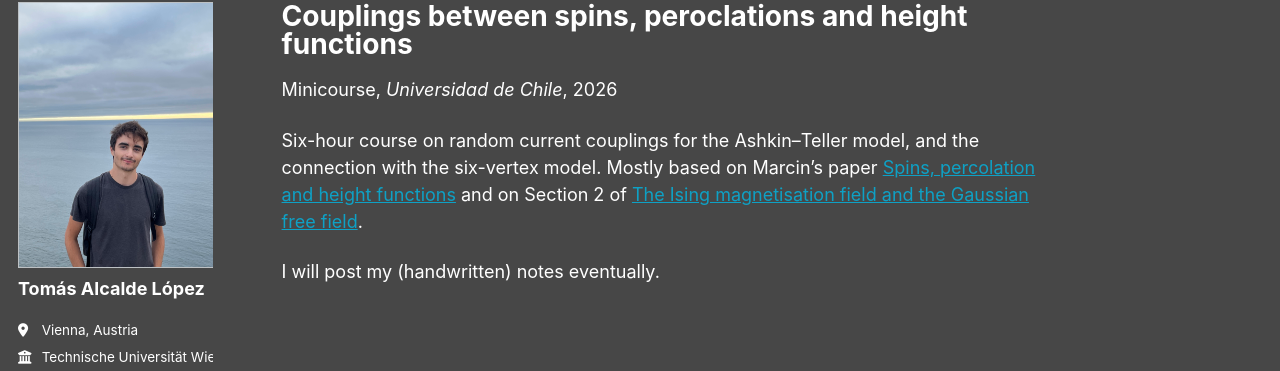
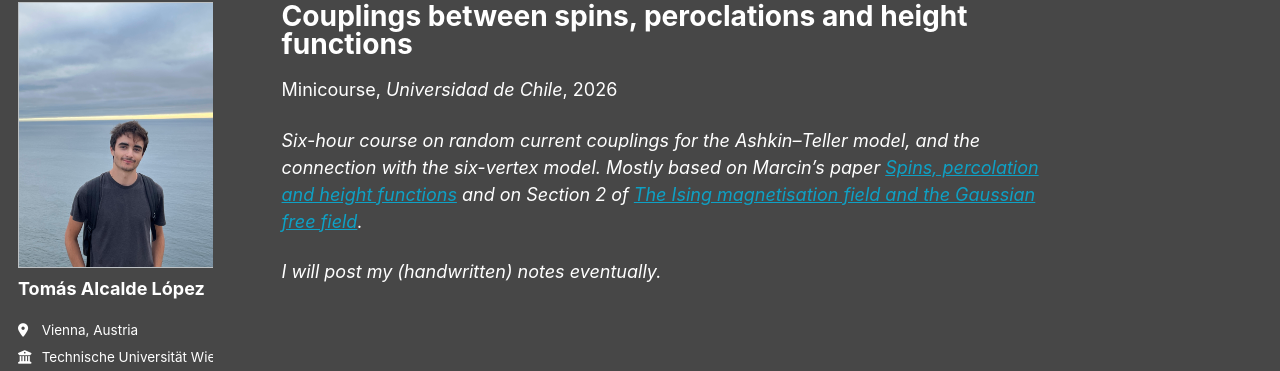
Before and after one commit to tomas-alcalde/tomas-alcalde.github.io, a Jekyll site: the page built from _teaching/chile_minicourse_SPH.md, in a window 1280 px wide. Shown: the part 99-470 px from the top of the page. Built offline with Jekyll 4.4.1, drawn with Linux system fonts in a browser that asks for light colours; some web fonts are replaced.

```diff
--- a/_teaching/chile_minicourse_SPH.md
+++ b/_teaching/chile_minicourse_SPH.md
@@ -8,6 +8,6 @@ date: 10/2026
 location: "Santiago, Chile"
 ---
 
-Six-hour course on random current couplings for the Ashkin--Teller model, and the connection with the six-vertex model. Mostly based on Marcin's paper [Spins, percolation and height functions](https://arxiv.org/abs/1909.07351) and on Section 2 of [The Ising magnetisation field and the Gaussian free field]({% link _publications/ising_gff.md %}).
+*Six-hour course on random current couplings for the Ashkin--Teller model, and the connection with the six-vertex model. Mostly based on Marcin's paper [Spins, percolation and height functions](https://arxiv.org/abs/1909.07351) and on Section 2 of [The Ising magnetisation field and the Gaussian free field]({% link _publications/ising_gff.md %}).*
 
-I will post my (handwritten) notes eventually.
+*I will post my (handwritten) notes eventually.*
```
Also changed, not shown: _talks/chile_minicourse.md (+1 -1 lines), _talks/vps.md (+1 -1 lines), 1 other file.
